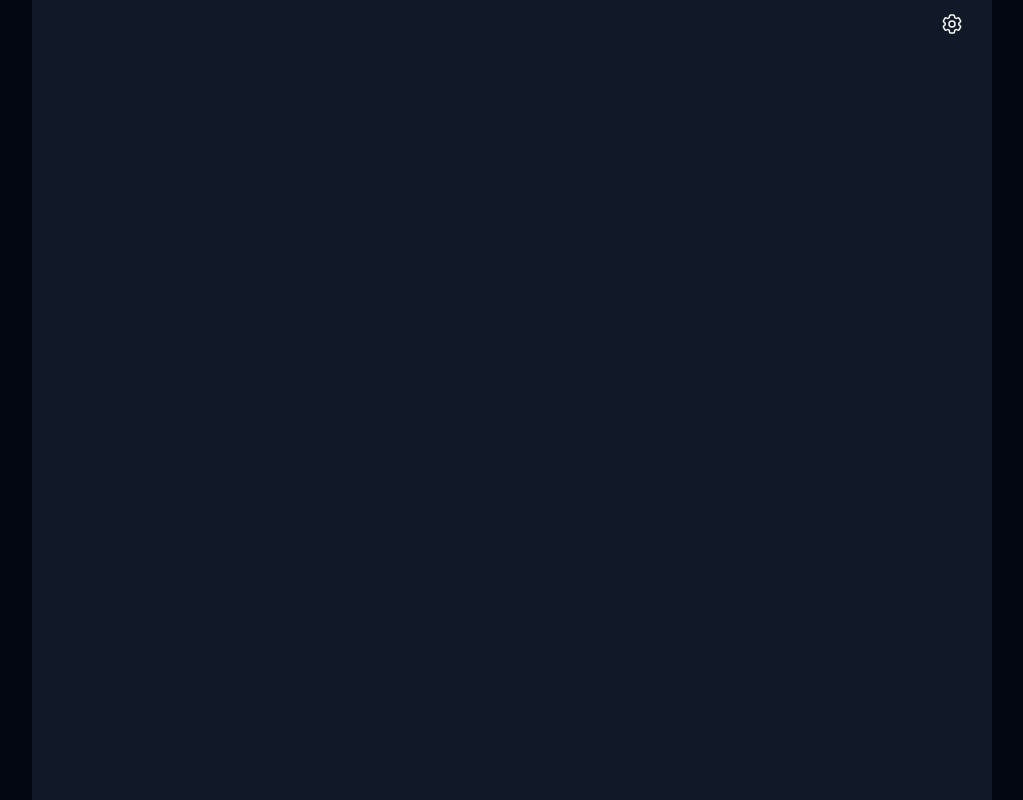
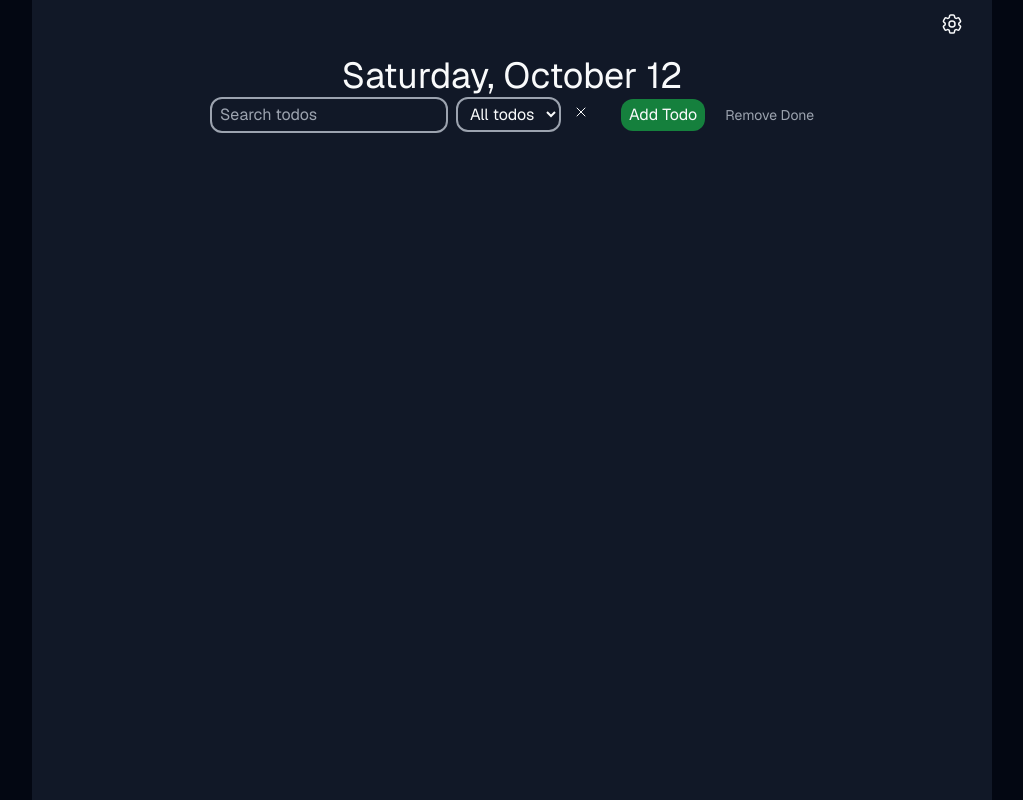
Before and after one commit to anuragg-p/codezinc-frontend, a Next.js app: page /apps/simple-todo in a window 1280 px wide. Shown: the whole page, without its empty margins (128-1151 px from the left). Built offline with nearby package versions, Linux system fonts and the light colour scheme.

Commit message:
created and added a DashBoardHeader Component

```diff
--- a/src/app/apps/simple-todo/page.tsx
+++ b/src/app/apps/simple-todo/page.tsx
@@ -1,9 +1,10 @@
-import { TodoHeader } from "@/components/TodoComponents";
+import { DashBoardHeader, TodoHeader } from "@/components/TodoComponents";
 
 export default function TodoPage() {
   return (
     <main className="flex min-h-screen flex-col bg-gray-900 px-4">
-      <TodoHeader/>
+      <TodoHeader />
+      <DashBoardHeader />
     </main>
   );
 }
--- a/src/components/TodoComponents.tsx
+++ b/src/components/TodoComponents.tsx
@@ -31,5 +31,82 @@ const TodoHeader = () => {
   );
 };
 
+const today = new Date();
+
+// Array of abbreviated day names
+const days = [
+  "Sunday",
+  "Monday",
+  "Tuesday",
+  "Wednesday",
+  "Thursday",
+  "Friday",
+  "Saturday",
+];
+// Array of abbreviated month names
+const months = [
+  "January",
+  "February",
+  "March",
+  "April",
+  "May",
+  "June",
+  "July",
+  "August",
+  "September",
+  "October",
+  "November",
+  "December",
+];
+
+const dayOfWeek = days[today.getDay()]; // Get the abbreviated day name
+const month = months[today.getMonth()]; // Get the abbreviated month name
+const day = today.getDate(); // Get the day of the month
+
+const DashBoardHeader = () => {
+  return (
+    <div className="flex flex-wrap items-center justify-around p-2">
+      <h1 className="text-4xl">
+        {dayOfWeek}, {month} {day}
+      </h1>
+      <div>
+        <input
+          type="text"
+          placeholder="Search todos"
+          className="rounded-xl border-2 border-gray-400 bg-gray-900 px-2 py-1 text-white"
+        />
+        <select
+          name=""
+          id=""
+          className="mx-2 rounded-xl border-2 border-gray-400 bg-gray-900 px-2 py-1"
+        >
+          <option value="null">All todos</option>
+        </select>
+        {/* <a className="ml-2 text-gray-400">X</a> */}
+        <button>
+          <svg
+            xmlns="http://www.w3.org/2000/svg"
+            fill="none"
+            viewBox="0 0 24 24"
+            strokeWidth={1.5}
+            stroke="currentColor"
+            className="size-6 pt-2"
+          >
+            <path
+              strokeLinecap="round"
+              strokeLinejoin="round"
+              d="M6 18 18 6M6 6l12 12"
+            />
+          </svg>
+        </button>
+        <button className="ml-7 mr-5 rounded-xl bg-green-700 px-2 py-1">
+          Add Todo
+        </button>
+        <button className="text-sm text-gray-400">Remove Done</button>
+      </div>
+    </div>
+  );
+};
+
 //Component export
-export { TodoHeader };
+export { TodoHeader, DashBoardHeader };
```
